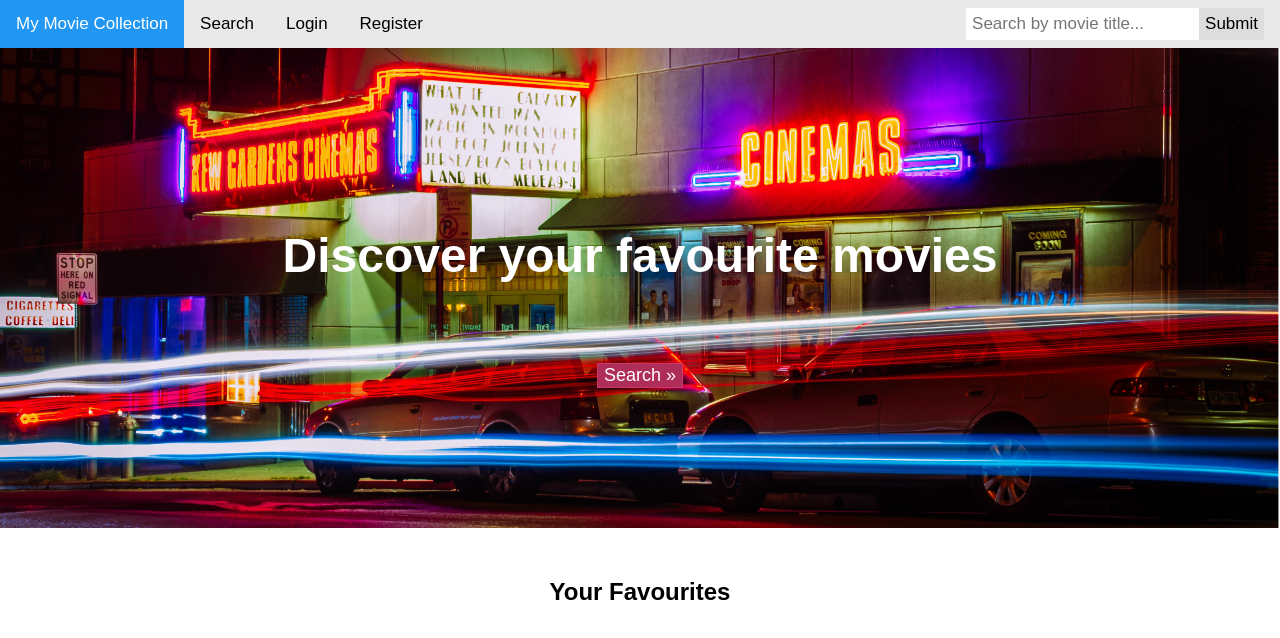
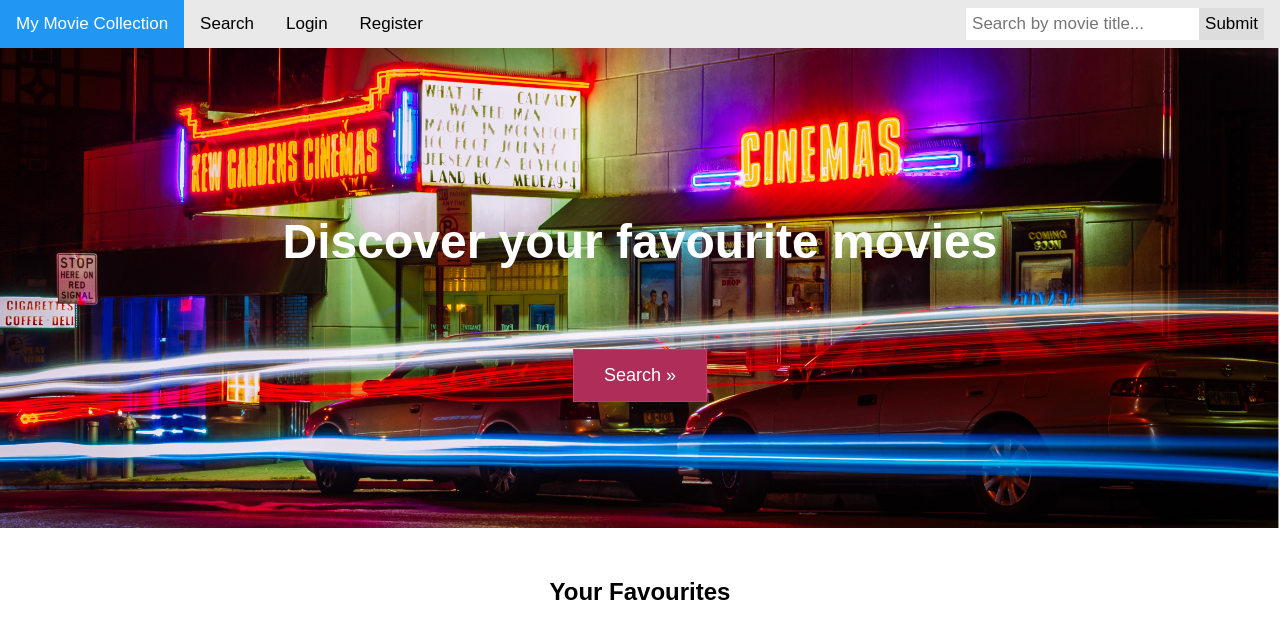
Before and after one commit to MiroslavIvanovCommits/Movie-library, a React (Create React App) app in the folder my-app/: page / in a window 1280 px wide. Shown: the top 638 px of the page. Built offline with nearby package versions, Linux system fonts and the light colour scheme.

Commit message:
Edit Home.css

```diff
--- a/my-app/src/components/Home/Home.css
+++ b/my-app/src/components/Home/Home.css
@@ -45,7 +45,7 @@
     color: white;
     border: 1px solid #cb376a;
     margin-top: 5rem;
-    padding: 0.9375rem1.875rem;
+    padding: 0.9375rem 1.875rem;
     font-family: "Monserrat", sans-serif;
     font-size: 1.125rem;
     font-weight: 200;
```
